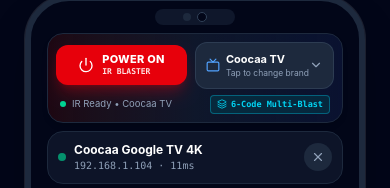
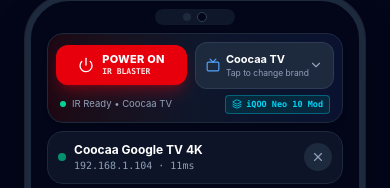
Before and after one commit to rohittiwari999999/Universal-tv-remote, a React (Vite) app: page / in a window 390 px wide. Shown: the part 431-619 px from the top of the page. Built offline with nearby package versions, Linux system fonts and the light colour scheme.

Commit message:
feat: optimize Coocaa IR power signals
Replace multi-blast burst with precise single-frame NEC signals to prevent hardware signal collisions and improve responsiveness. Clean up IR pattern definitions and UI logic to use selectable presets.

```diff
--- a/src/components/GoogleTvMobileApp.tsx
+++ b/src/components/GoogleTvMobileApp.tsx
@@ -38,127 +38,167 @@
 
 export const COOCAA_VARIANTS: CoocaaCodeVariant[] = [
   {
-    id: 'super_blast',
-    name: 'SUPER MULTI-BLAST (All Top 6 Codes in 1 Tap)',
-    codeHex: 'SWEEP ALL',
+    id: 'iqoo_preset_40bf_12_single',
+    name: 'iQOO Neo 10 Model 1: Skyworth 0x40BF12ED (Single Frame 67p)',
+    codeHex: '0x40BF12ED (67p)',
     freq: 38000,
-    protocol: 'Auto-Sequence Multi-Code Burst (38kHz & 38.4kHz)',
-    description: 'Sequentially fires 0x40BF12ED, 0x40BF02FD, 0x47EF827D, 0x00FF12ED, 0x01FE48B7 & 0x707030CF with 120ms gap',
-    recommended: false
-  },
-  {
-    id: 'iqoo_preset_40bf_12',
-    name: 'iQOO Neo 10 Preset 1: Skyworth 0x40BF12ED',
-    codeHex: '0x40BF12ED',
+    protocol: 'Standard NEC Single Frame (38.0 kHz)',
+    description: 'Exact 1-tap single frame sent by iQOO / Vivo Smart Remote for Coocaa (Address 0x40, Cmd 0x12)',
+    recommended: true
+  },
+  {
+    id: 'iqoo_preset_40bf_12_dual',
+    name: 'iQOO Neo 10 Model 1: Skyworth 0x40BF12ED (Standby Wake Burst)',
+    codeHex: '0x40BF12ED (2-Frame)',
     freq: 38000,
-    protocol: 'NEC 32-bit 3-Frame (38.0 kHz)',
-    description: 'The #1 OEM default factory code in iQOO Neo 10 / Vivo Smart Remote for Coocaa TV (Address 0x40, Power 0x12)',
+    protocol: 'NEC 32-bit 2-Frame Burst (38.0 kHz)',
+    description: 'Dual frame with 40ms gap to wake TV MCU from deep eco standby mode',
     recommended: true
   },
   {
-    id: 'iqoo_preset_40bf_02',
-    name: 'iQOO Neo 10 Preset 2: Skyworth 0x40BF02FD',
-    codeHex: '0x40BF02FD',
+    id: 'iqoo_preset_40bf_02_single',
+    name: 'iQOO Neo 10 Model 2: Skyworth 0x40BF02FD (Single Frame 67p)',
+    codeHex: '0x40BF02FD (67p)',
     freq: 38000,
-    protocol: 'NEC 32-bit 3-Frame (38.0 kHz)',
-    description: 'Standard alternate Skyworth / Coocaa power code in iQOO / Vivo remote database (Command 0x02)',
+    protocol: 'Standard NEC Single Frame (38.0 kHz)',
+    description: 'Alternate standard Skyworth / Coocaa code in iQOO / Vivo database (Cmd 0x02)',
     recommended: true
   },
   {
-    id: 'iqoo_neo10_47ef',
-    name: 'iQOO Neo 10 Match 3: Skyworth 0x47EF827D',
-    codeHex: '0x47EF827D',
+    id: 'iqoo_preset_40bf_02_dual',
+    name: 'iQOO Neo 10 Model 2: Skyworth 0x40BF02FD (Standby Burst)',
+    codeHex: '0x40BF02FD (2-Frame)',
     freq: 38000,
-    protocol: 'NEC 32-bit 3-Frame (38.0 kHz)',
+    protocol: 'NEC 32-bit 2-Frame Burst (38.0 kHz)',
+    description: 'Dual frame standby burst for Cmd 0x02'
+  },
+  {
+    id: 'iqoo_neo10_47ef_single',
+    name: 'iQOO Neo 10 Match 3: Skyworth 0x47EF827D (Single Frame 67p)',
+    codeHex: '0x47EF827D (67p)',
+    freq: 38000,
+    protocol: 'Standard NEC Single Frame (38.0 kHz)',
     description: 'Skyworth 4K & Smart Android TV variant (Customer 0x47EF, Power 0x82)',
-    recommended: false
+    recommended: true
+  },
+  {
+    id: 'iqoo_neo10_47ef_dual',
+    name: 'iQOO Neo 10 Match 3: Skyworth 0x47EF827D (Standby Burst)',
+    codeHex: '0x47EF827D (2-Frame)',
+    freq: 38000,
+    protocol: 'NEC 32-bit 2-Frame Burst (38.0 kHz)',
+    description: 'Dual frame standby burst for 0x47EF827D'
   },
   {
     id: 'iqoo_preset_40bf_48',
-    name: 'iQOO Neo 10 Preset 4: Skyworth 0x40BF48B7',
+    name: 'iQOO Neo 10 Model 4: Skyworth 0x40BF48B7',
     codeHex: '0x40BF48B7',
     freq: 38000,
-    protocol: 'NEC 32-bit 3-Frame (38.0 kHz)',
+    protocol: 'NEC 32-bit (38.0 kHz)',
     description: 'Skyworth chassis variant with Power keycode 0x48'
   },
   {
-    id: 'google_tv',
-    name: 'Coocaa Google TV Standard: 0x00FF12ED',
-    codeHex: '0x00FF12ED',
+    id: 'google_tv_single',
+    name: 'Coocaa Google TV Standard: 0x00FF12ED (Single Frame)',
+    codeHex: '0x00FF12ED (67p)',
     freq: 38000,
-    protocol: 'NEC 32-bit 3-Frame (38.0 kHz)',
+    protocol: 'NEC 32-bit (38.0 kHz)',
     description: 'Official Skyworth/Coocaa Google TV standard power code'
+  },
+  {
+    id: 'google_tv_dual',
+    name: 'Coocaa Google TV Standard: 0x00FF12ED (Standby Burst)',
+    codeHex: '0x00FF12ED (2-Frame)',
+    freq: 38000,
+    protocol: 'NEC 2-Frame Burst (38.0 kHz)',
+    description: 'Dual-frame burst for Google TV standard'
   },
   {
     id: 'skyworth_alt_00ff02',
     name: 'Skyworth Android TV Alt: 0x00FF02FD',
     codeHex: '0x00FF02FD',
     freq: 38000,
-    protocol: 'NEC 32-bit 3-Frame (38.0 kHz)',
+    protocol: 'NEC 32-bit (38.0 kHz)',
     description: 'Skyworth / Coocaa alternate power toggle code'
-  },
-  {
-    id: 's6g_y72',
-    name: 'Coocaa 4K Smart S6G / Y72: 0x707030CF',
-    codeHex: '0x707030CF',
-    freq: 38400,
-    protocol: 'NEC 32-bit 3-Frame (38.4 kHz)',
-    description: 'Coocaa 43/50/55 inch 4K Smart TV series'
   },
   {
     id: 'coolita',
     name: 'Coocaa Coolita / 32S3U: 0x01FE48B7',
     codeHex: '0x01FE48B7',
     freq: 38000,
-    protocol: 'NEC 32-bit 3-Frame (38.0 kHz)',
-    description: 'Coocaa Coolita OS aur 32-40 inch Smart TVs'
+    protocol: 'NEC 32-bit (38.0 kHz)',
+    description: 'Coocaa Coolita OS and budget 32/40-inch Smart TVs'
   },
   {
     id: 'coolita_00fe',
     name: 'Coocaa Coolita Alt: 0x00FE48B7',
     codeHex: '0x00FE48B7',
     freq: 38000,
-    protocol: 'NEC 32-bit 3-Frame (38.0 kHz)',
+    protocol: 'NEC 32-bit (38.0 kHz)',
     description: 'Coocaa Coolita alternate address code'
   },
   {
-    id: 'coocaa_single_frame',
-    name: 'Coocaa Single Frame (67-Pulse Clean)',
-    codeHex: '0x40BF12ED (1-Frame)',
-    freq: 38000,
-    protocol: 'Standard NEC 67-Pulse (38.0 kHz)',
-    description: 'Single clean 67-pulse burst for TVs that ignore or reject 3-frame repeat trains'
-  },
-  {
-    id: 'iqoo_neo10_a05f',
-    name: 'iQOO Alt #2: Skyworth 0xA05F12ED',
-    codeHex: '0xA05F12ED',
-    freq: 38000,
-    protocol: 'NEC 32-bit 3-Frame (38.0 kHz)',
-    description: 'Alternate Coocaa Smart TV chassis in iQOO / Vivo remote database'
-  },
-  {
-    id: 'iqoo_neo10_a05f_alt',
-    name: 'iQOO Alt #3: Skyworth 0xA05F0AF5',
-    codeHex: '0xA05F0AF5',
-    freq: 38000,
-    protocol: 'NEC 32-bit 3-Frame (38.0 kHz)',
-    description: 'Skyworth 4K & Smart 2023-2025 chassis in iQOO database'
+    id: 's6g_y72',
+    name: 'Coocaa 4K S6G / Y72: 0x707030CF (38.4kHz)',
+    codeHex: '0x707030CF',
+    freq: 38400,
+    protocol: 'NEC 32-bit (38.4 kHz Modulation)',
+    description: 'Coocaa 43/50/55 inch 4K Smart TV models with 38.4kHz carrier'
   },
   {
     id: 'indian_36k',
-    name: 'Coocaa 36kHz Indian Model Variant',
+    name: 'Coocaa Indian 36kHz Model: 0x40BF12ED',
     codeHex: '0x40BF12ED (36kHz)',
     freq: 36000,
-    protocol: 'NEC 32-bit (36.0 kHz)',
-    description: 'Older Indian & South-Asian Coocaa TVs requiring 36kHz carrier'
+    protocol: 'NEC 32-bit (36.0 kHz Modulation)',
+    description: 'Older Indian & Southeast Asian Coocaa models using 36kHz carrier'
+  },
+  {
+    id: 'high_40k',
+    name: 'Coocaa High Frequency 40kHz: 0x40BF12ED',
+    codeHex: '0x40BF12ED (40kHz)',
+    freq: 40000,
+    protocol: 'NEC 32-bit (40.0 kHz Modulation)',
+    description: 'Coocaa variant tuned to 40.0 kHz carrier frequency'
+  },
+  {
+    id: 'discrete_on',
+    name: 'Skyworth Discrete Power ON: 0x40BF13EC',
+    codeHex: '0x40BF13EC',
+    freq: 38000,
+    protocol: 'NEC 32-bit Discrete ON (38.0 kHz)',
+    description: 'Discrete ON code (only powers ON the TV, will not toggle OFF)'
+  },
+  {
+    id: 'skyworth_00ff82',
+    name: 'Skyworth 4K Android 11/12: 0x00FF827D',
+    codeHex: '0x00FF827D',
+    freq: 38000,
+    protocol: 'NEC 32-bit (38.0 kHz)',
+    description: 'Coocaa 4K Android 11/12 TV power key'
+  },
+  {
+    id: 'msb_40bf',
+    name: 'MSB-First Bitstream: Skyworth 0x40BF12ED',
+    codeHex: '0x40BF12ED (MSB)',
+    freq: 38000,
+    protocol: 'NEC 32-bit MSB-First (38.0 kHz)',
+    description: 'Alternative MSB-first bit order for 0x40BF12ED'
+  },
+  {
+    id: 'msb_47ef',
+    name: 'MSB-First Bitstream: Skyworth 0x47EF827D',
+    codeHex: '0x47EF827D (MSB)',
+    freq: 38000,
+    protocol: 'NEC 32-bit MSB-First (38.0 kHz)',
+    description: 'Alternative MSB-first bit order for 0x47EF827D'
   },
   {
     id: 'universal_power',
-    name: 'Coocaa Universal Smart Power',
+    name: 'Coocaa Universal Smart: 0x04FB01FE',
     codeHex: '0x04FB01FE',
     freq: 38000,
-    protocol: 'NEC 32-bit 3-Frame (38.0 kHz)',
+    protocol: 'NEC 32-bit (38.0 kHz)',
     description: 'Coocaa Universal Smart TV power toggle code'
   }
 ];
```
Also changed, not shown: 6 other files (tests, documents, lock files or other folders).
